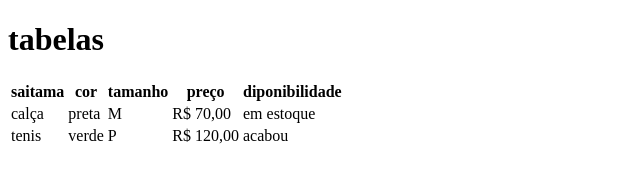
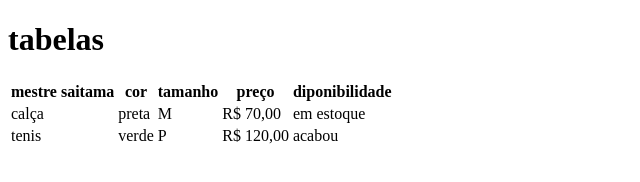
Before and after one commit to samuelXP12/aula-tabela, a plain HTML site: page index.html in a window 1280 px wide. Shown: the whole page, without its empty margins (0-640 px from the left). Drawn offline with Linux system fonts and the light colour scheme.

Commit message:
trocado de saitama para mestre saitama

```diff
--- a/index.html
+++ b/index.html
@@ -10,7 +10,7 @@
 
     <table>
         <tr>
-           <th>saitama</th>
+           <th>mestre saitama</th>
            <th>cor</th>
            <th>tamanho</th>
            <th>preço</th>
```
